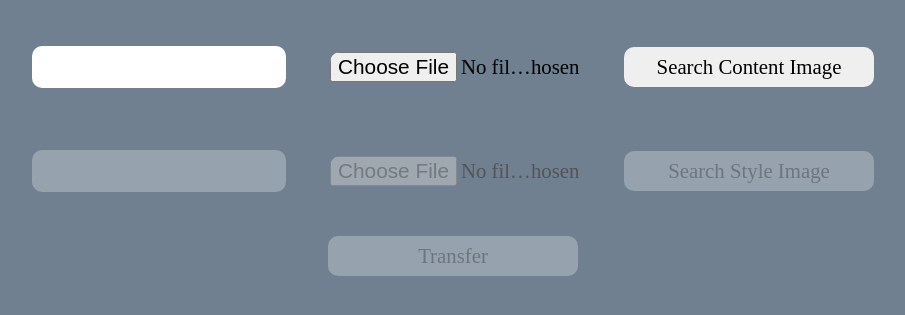
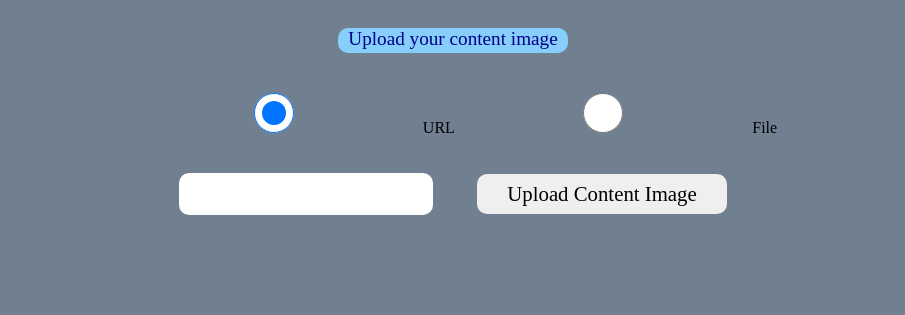
Before and after one commit to Wen-Chu/StyleTransfer_web, a Flask app: page / in a window 1280 px wide. Shown: the top 315 px of the page, without its empty margins (187-1092 px from the left). Run offline with Flask 2, Linux system fonts and the light colour scheme.

Commit message:
0402 modify
add radio btn

```diff
--- a/app.py
+++ b/app.py
@@ -1,4 +1,4 @@
-from flask import Flask, render_template, request, flash
+from flask import Flask, render_template, request, flash, redirect, url_for
 from PIL import Image
 import functools
 import os
@@ -21,10 +21,16 @@ def add_header(response):
 def index():
     return render_template("index.html")
 
+@app.route("/again")
+def again():
+	return render_template("index.html")
+
 @app.route("/img1", methods=['POST', 'GET'])
 def readimg1():
-    # img1_input = str(request.form['img1_input']).strip()
-    img1_input = request.form['img1_file']
+    if request.form['rad1'] == 'rad1_url':
+        img1_input = str(request.form['img1_url']).strip()
+    else:
+        img1_input = request.form['img1_file']
     if img1_input == '' or img1_input[-4:] not in ['.jpg', 'jpeg', '.png']:
         flash("Content image import error!")
         return render_template("index.html")
@@ -35,8 +41,10 @@ def readimg1():
 
 @app.route("/img2", methods=['POST', 'GET'])
 def readimg2():
-    # img2_input = str(request.form['img2_input']).strip()
-    img2_input = request.form['img2_file']
+    if request.form['rad2'] == 'rad2_url':
+        img2_input = str(request.form['img2_url']).strip()
+    else:
+        img2_input = request.form['img2_file']
     if img2_input == '' or img2_input[-4:] not in ['.jpg', 'jpeg', '.png']:
         flash("Style image import error!")
         return render_template("index.html", file1="../static/Images/content_image.png")
--- a/static/css/main.css
+++ b/static/css/main.css
@@ -3,11 +3,17 @@ body {
     background-color: SlateGrey;
 }
 p {
-    color: white;
-    font-family: Shanti;
+    color: darkblue;
+    font-family: "Times New Roman";
     font-size: 1.2em;
     display: inline-block;
     margin:  20px;
+    background-color: lightskyblue;
+    border-radius: 10px;
+    height: 25px;
+    width: 230px;
+    text-align: center;
+    vertical-align: middle;
 }
 img {
     margin: 60px 0 30px 0;
--- a/templates/index.html
+++ b/templates/index.html
@@ -9,27 +9,47 @@
    {% with messages = get_flashed_messages() %}
          {% if messages %}
                {% for message in messages %}
-                   <p>{{ message }}</p>
+                   <p>{{ message }}</p><br>
                {% endfor %}
          {% endif %}
       {% endwith %}
-    <form action="img1" method="post" onsubmit="btn01.disabled = true; return true;">
+    <form id="form01" action="img1" method="post" onsubmit="btn01.disabled = true; return true;">
+        <p> Upload your content image</p>
         <br>
-        <input type="text" name="img1_input" id="text01">
-        <input type="file" name="img1_file"  accept="image/png, image/jpeg, image/png" id="file01">
-        <input type="submit" value="Search Content Image" id="btn01">
+        <input type="radio" name="rad1" value="rad1_url" id="rad1_url" onclick="img_type(0)" checked>
+        <label id="rad1_text1">URL</label>
+        <input type="radio" name="rad1" value="rad1_file" id="rad1_file" onclick="img_type(1)">
+        <label id="rad1_text2">File</label>
+        <br>
+        <input type="text" name="img1_url" id="url01">
+        <input type="file" name="img1_file" id="file01"  accept="image/png, image/jpeg, image/png"
+               style="display: none;">
+        <input type="submit" value="Upload Content Image" id="btn01">
         <br>
     </form>
-
-    <form action="img2" method="post" onsubmit="btn02.disabled = true; return true;">
+    {% if file1 %}
+        <p>Content image uploaded</p>
         <br>
-        <input type="text" name="img2_input" id="text02" disabled>
-        <input type="file" name="img2_file" accept="image/png, image/jpeg, image/png" id="file02" disabled>
-        <input type="submit" value="Search Style Image" id="btn02" disabled>
+    {% endif %}
+    <form id="form02" action="img2" method="post" onsubmit="btn02.disabled = true; return true;"  style="display: none;">
+        <p> Upload your style image</p>
+        <br>
+        <input type="radio" name="rad2" value="rad2_url" id="rad2_url" onclick="img_type(2)" checked>
+        <label id="rad2_text1">URL</label>
+        <input type="radio" name="rad2" value="rad2_file" id="rad2_file" onclick="img_type(3)">
+        <label id="rad2_text2">File</label>
+        <br>
+        <input type="text" name="img2_url" id="url02">
+        <input type="file" name="img2_file" id="file02" accept="image/png, image/jpeg, image/png"
+               style="display: none;">
+        <input type="submit" value="Upload Style Image" id="btn02">
         <br>
     </form>
-
-    <form action="trans" method="post" onsubmit="btn03.disabled = true; return true;">
+    {% if file2 %}
+        <p>Style image uploaded</p>
+        <br>
+    {% endif %}
+    <form id="form03" action="trans" method="post" onsubmit="btn03.disabled = true; return true;" style="display: none;">
         <input type="submit" value="Transfer" id="btn03" disabled>
         {% if file1 %}
         <div>
@@ -46,30 +66,45 @@
         </div>
         {% endif %}
     </form>
+    <form id="form04" action="again" onsubmit="btn03.disabled = true; return true;" style="display: none;">
+        <input type="submit" value="Try again" id="btn04">
+    </form>
 </body>
 <script type="text/javascript">
+    function img_type(val1){
+        if(val1 == '0'){
+            document.getElementById('url01').style.display='inline';
+            document.getElementById('file01').style.display='none';
+        }
+        else if(val1 == '1') {
+            document.getElementById('url01').style.display='none';
+            document.getElementById('file01').style.display='inline';
+        }
+        else if(val1 == '2') {
+            document.getElementById('url02').style.display='inline';
+            document.getElementById('file02').style.display='none';
+        }
+        else if(val1 == '3') {
+            document.getElementById('url02').style.display='none';
+            document.getElementById('file02').style.display='inline';
+        }
+        return
+    }
     function changetype(value){
         　if(value=='1'){
-            document.getElementById('text01').disabled=true;
-            document.getElementById('text01').value="Uploaded";
-            document.getElementById('btn01').disabled=true;
-            document.getElementById('file01').disabled=true;
-            document.getElementById('text02').disabled=false;
-            document.getElementById('file02').disabled=false;
-            document.getElementById('btn02').disabled=false;
+            document.getElementById('form01').style.display='none';
+            document.getElementById('form02').style.display='inline';
+            document.getElementById('form03').style.display='inline';
              }
         else if(value=='2'){
-             document.getElementById('text02').disabled=true;
-             document.getElementById('text02').value="Uploaded";
-             document.getElementById('file02').disabled=true;
-             document.getElementById('btn02').disabled=true;
-             document.getElementById('bt03').disabled=false;
+            document.getElementById('form02').style.display='none';
+            document.getElementById('btn03').disabled=false;
         　}
         else if(value=='3'){
-            document.getElementById('text01').disabled=false;
-            document.getElementById('btn01').disabled=false;
             document.getElementById('btn03').disabled=true;
+            document.getElementById('form04').style.display='inline';
          }
+        return
     }
 </script>
 </html>
```
Also changed, not shown: static/Images/content_image.png, static/Images/style_image.png, static/Images/stylized_image.png.
